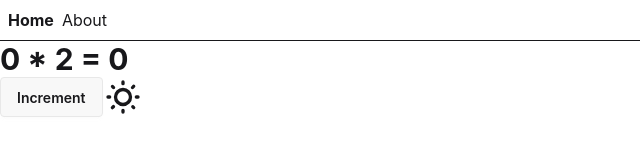
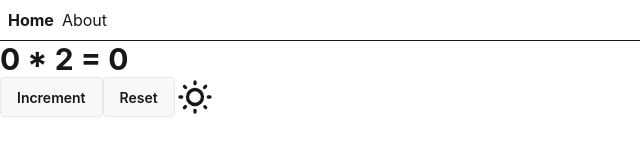
Before and after one commit to time1043/dev-template, a React (Vite) app: page / in a window 1280 px wide. Shown: the top 167 px of the page, without its empty margins (0-640 px from the left). Built offline with nearby package versions, Linux system fonts and the light colour scheme.

Commit message:
chore(setup): setup jotai storage
- https://jotai.org/docs/utilities/storage

```diff
--- a/src/routes/index.tsx
+++ b/src/routes/index.tsx
@@ -22,6 +22,9 @@ function Index() {
       <button className="btn" onClick={() => setCount((c) => c + 1)}>
         Increment
       </button>
+      <button className="btn" onClick={() => setCount(0)}>
+        Reset
+      </button>
       <ThemeController />
     </div>
   )
--- a/src/stores/count.ts
+++ b/src/stores/count.ts
@@ -1,6 +1,7 @@
 import { atom } from 'jotai'
+import { atomWithStorage } from 'jotai/utils'
 
 // primitive atoms
-export const countAtom = atom(0)
+export const countAtom = atomWithStorage<number>('count', 0)
 // derived atoms - read-only
-export const doubleCountAtom = atom((get) => get(countAtom) * 2)
+export const doubleCountAtom = atom<number>((get) => get(countAtom) * 2)
```
